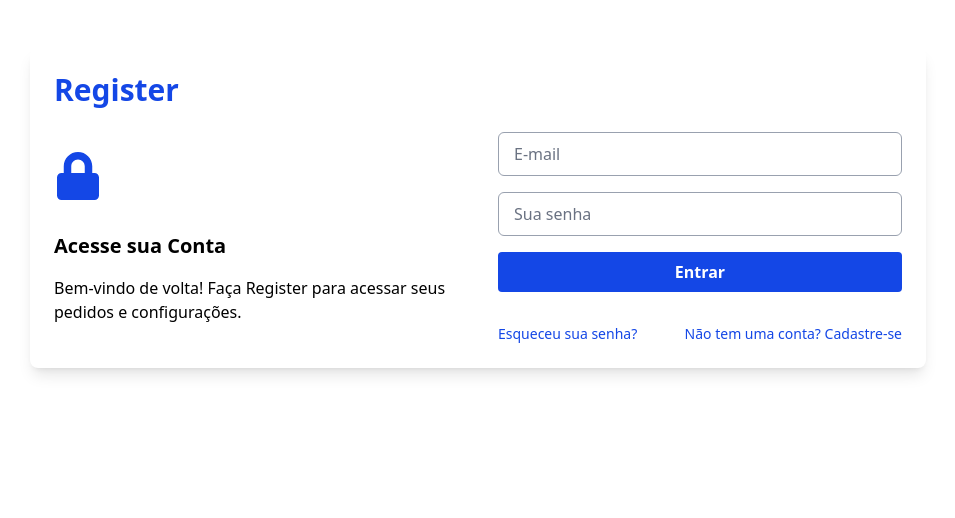
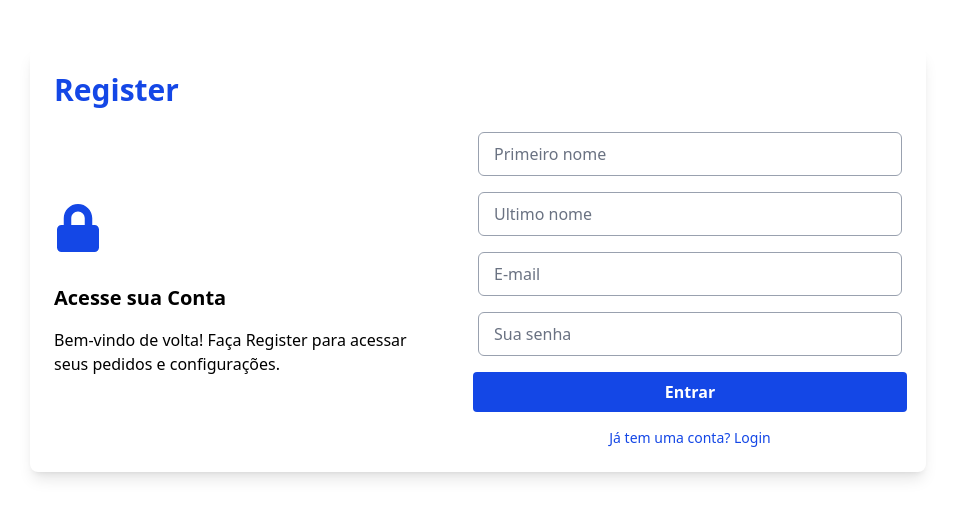
Before and after one commit to AndreyCubas/AJSports, a React (Vite) app: page /register in a window 1280 px wide. Shown: the top 518 px of the page, without its empty margins (162-1117 px from the left). Built offline with nearby package versions, Linux system fonts and the light colour scheme.

Commit message:
feat: Atualizando o UI da pagina de Registro

```diff
--- a/src/components/InputFloat.tsx
+++ b/src/components/InputFloat.tsx
@@ -23,7 +23,7 @@ export const InputFloat = React.forwardRef<
         {...inputProps}
         ref={ref}
         id={effectiveId}
-        placeholder=" "   // <-- placeholder vazio resolve tudo
+        placeholder=" "
       />
 
       <label
--- a/src/pages/Login/Login.tsx
+++ b/src/pages/Login/Login.tsx
@@ -48,7 +48,7 @@ const Login: React.FC = () => {
     rounded-2xl
     shadow-[0_4px_30px_rgba(0,0,0,0.08)]
     p-10
-    border border-gray-100
+    border border-gray- 100
     backdrop-blur-sm
     ">
       <h2 className="text-3xl font-bold mb-6 text-blue-700">Login</h2>
--- a/src/pages/register/Register.tsx
+++ b/src/pages/register/Register.tsx
@@ -27,8 +27,8 @@ const Register: React.FC = () => {
 
   const handleSubmit = (event: React.FormEvent) => {
     event.preventDefault();
-    if (!form.email || !form.password) {
-      setError("Por favor, preencha e-mail e senha.");
+    if (!form.firstName || !form.lastName|| !form.email || !form.password) {
+      setError("Por favor, preencha os campos.");
       return;
     }
     setError("");
@@ -56,6 +56,28 @@ const Register: React.FC = () => {
         <form onSubmit={handleSubmit} className="md:w-1/2 flex flex-col gap-4">
           <div>
             <InputFloat
+              label="Primeiro nome"
+              type="primeiro-nome"
+              name="primeiro-nome"
+              id="primeiro-nome"
+              value={form.firstName}
+              onChange={handleChange}
+              disabled={loading}
+            />
+          </div>
+          <div>
+            <InputFloat
+              label="Ultimo nome"
+              type="ultimo-nome"
+              name="ultimo-nome"
+              id="ultimo-nome"
+              value={form.lastName}
+              onChange={handleChange}
+              disabled={loading}
+            />
+          </div>
+          <div>
+            <InputFloat
               label="E-mail"
               type="email"
               name="email"
@@ -65,7 +87,6 @@ const Register: React.FC = () => {
               disabled={loading}
             />
           </div>
-
           <div>
             <InputFloat
               label="Sua senha"
@@ -84,26 +105,20 @@ const Register: React.FC = () => {
             <span className="text-blue-700">Autenticando...</span>
           )}
 
+          <div className="flex flex-col items-center gap-4">
             <button
               type="submit"
-            className="bg-blue-700 text-white font-semibold py-2 px-4 rounded hover:bg-blue-800 duration-200 disabled:bg-blue-400"
+              className="bg-blue-700 text-white font-semibold py-2 px-48 rounded hover:bg-blue-800 duration-200 disabled:bg-blue-400"
               disabled={loading}
             >
             {loading ? "Entrando..." : "Entrar"}
             </button>
 
-          <div className="flex justify-between mt-4 text-sm">
             <a
               href="#"
-              className="text-blue-700 hover:text-blue-900 hover:underline transition-colors"
+              className="text-blue-700 hover:text-blue-900 hover:underline transition-colors text-sm"
             >
-              Esqueceu sua senha?
-            </a>
-            <a
-              href="#"
-              className="text-blue-700 hover:text-blue-900 hover:underline transition-colors"
-            >
-              Não tem uma conta? Cadastre-se
+            Já tem uma conta? Login
             </a>
             </div>
         </form>
```
Lines whose indentation alone changed are shown as unchanged.
